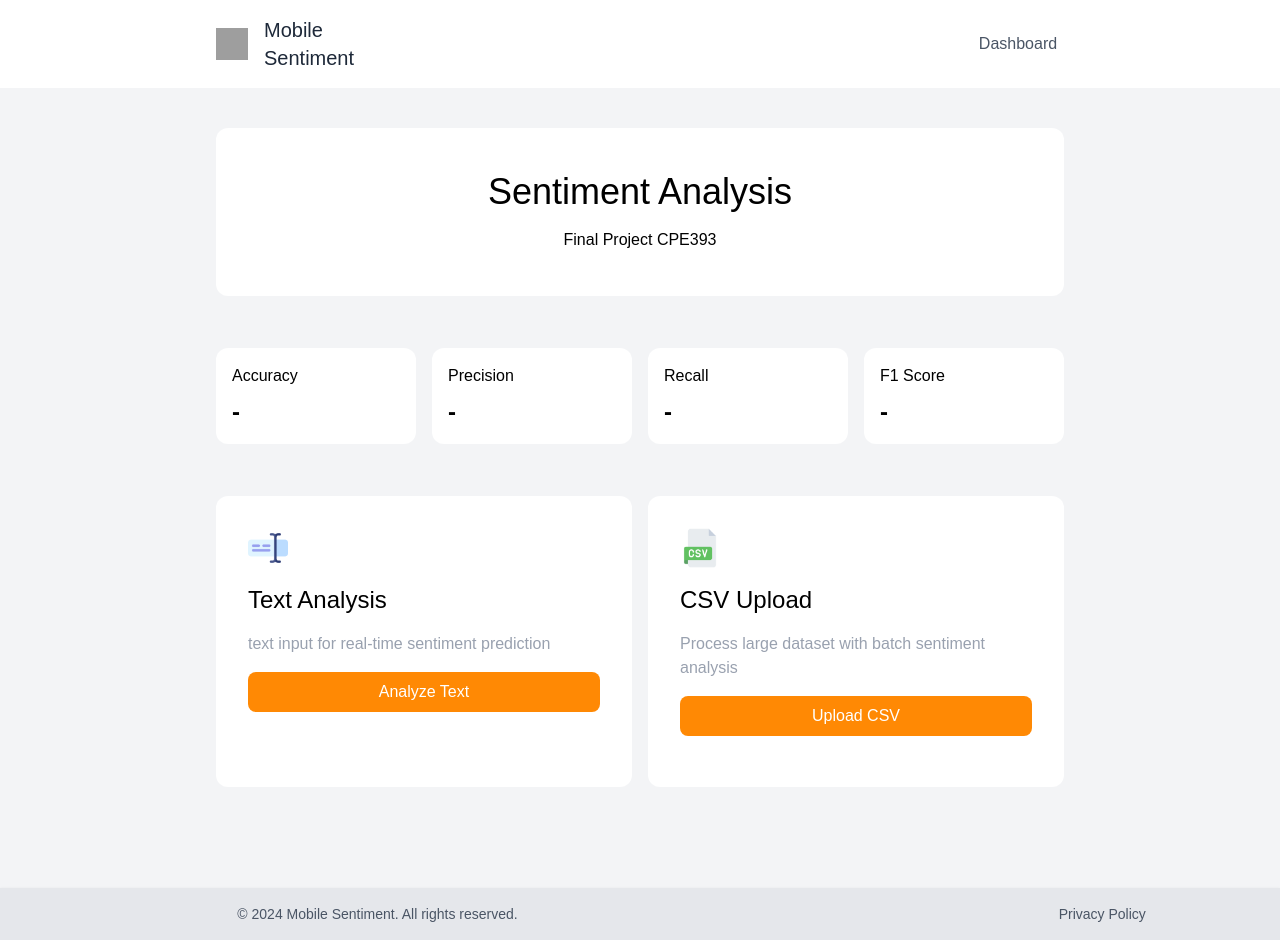
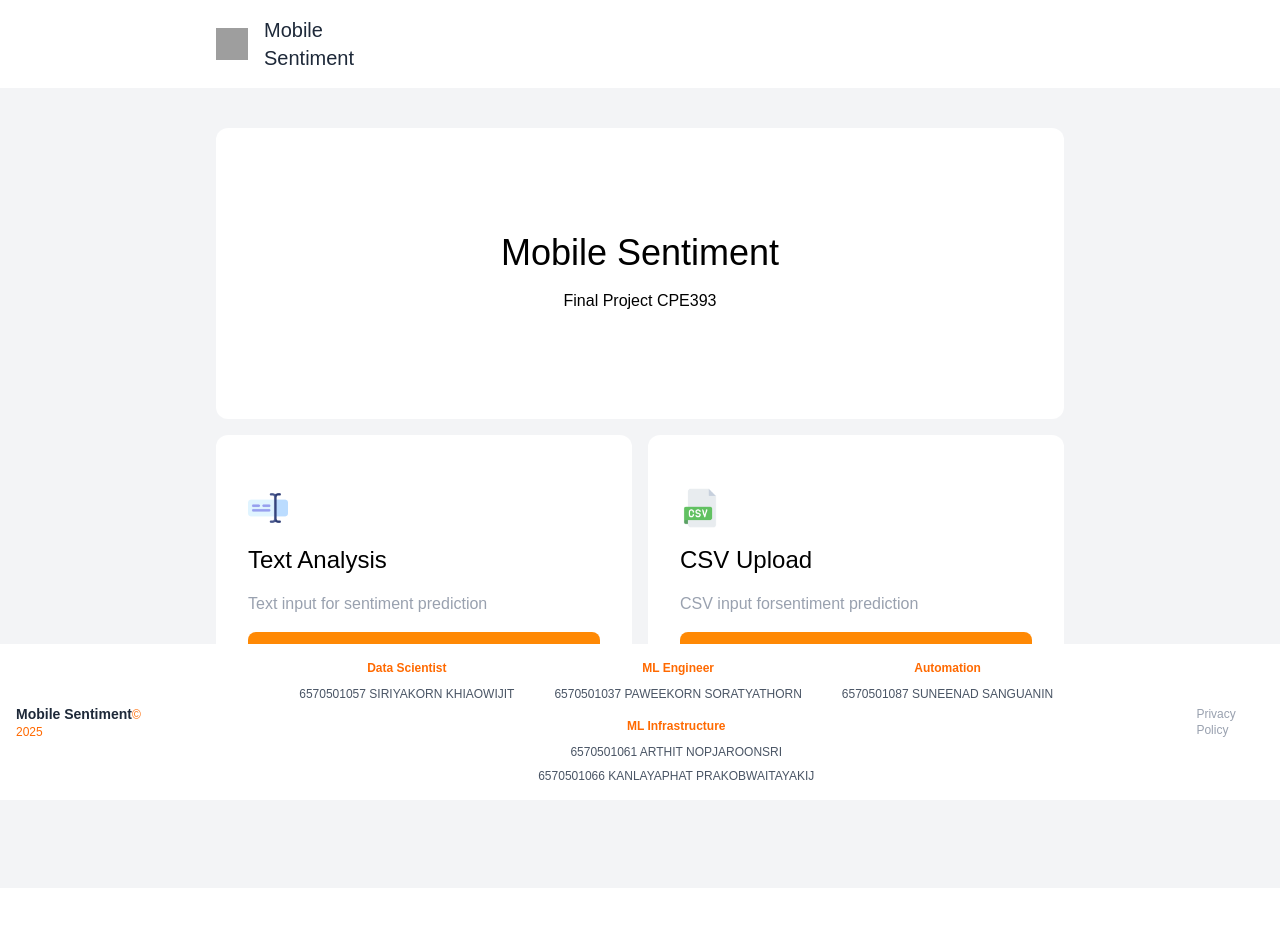
Before and after one commit to 231031/mobile-sentiment-ops, a React (Vite) app in the folder frontend/: page / in a window 1280 px wide. After the commit the page ends 888 px from the top, so only its background shows below. Built offline with nearby package versions, Linux system fonts and the light colour scheme; no server answers; grey boxes are pictures that could not be loaded; a web font is replaced by a local one.

Commit message:
feat: fixed home, count sentiment and display

```diff
--- a/frontend/src/components/CsvUploadCard.tsx
+++ b/frontend/src/components/CsvUploadCard.tsx
@@ -84,6 +84,7 @@ export default function CsvUploadCard() {
                 <div>
                   <p className="text-gray-500">Drag & drop your CSV file here</p>
                   <p className="text-gray-400 text-sm">or click to browse</p>
+                  <p className="text-red-400 text-sm">CSV file should contain a column named "review_text"</p>
                 </div>
               )}
 
--- a/frontend/src/components/Footer.tsx
+++ b/frontend/src/components/Footer.tsx
@@ -1,14 +1,43 @@
-
 
 export default function Footer() {
     return (
-        <footer>
-        <div className="w-full bg-gray-200 shadow-sm py-4 px-8">
-          <div className="grid grid-cols-6 gap-4 ">
-            <p className="text-sm text-gray-600 col-span-4 col-start-2">© 2024 Mobile Sentiment. All rights reserved.</p>
-            <a href="" className="text-sm text-gray-600 col-span-1 col-start-6">Privacy Policy</a>
-          </div>
-        </div>
+        <footer className="fixed bottom-0 w-full bg-white">
+            <div className=" mx-auto px-4 py-3">
+                <div className="flex flex-col md:flex-row justify-center space-x-8 items-center text-xs ">
+
+                    {/* Left: Brand */}
+                    <div className="mb-2 md:mb-0 ">
+                        <span className="font-bold text-gray-800 text-sm">Mobile Sentiment</span>
+                        <span className="text-orange-500 ">© 2025</span>
+                    </div>
+
+                    {/* Center: Team */}
+                    <div className="flex flex-wrap justify-center gap-x-8 gap-y-2 text-gray-600 ">
+                        <div className="text-center group">
+                            <p className="font-bold text-orange-500 mb-0.5  p-1">Data Scientist</p>
+                            <p className="group-hover:text-gray-900 transition-colors p-1">6570501057 SIRIYAKORN KHIAOWIJIT</p>
+                        </div>
+                        <div className="text-center group">
+                            <p className="font-bold text-orange-500 mb-0.5 p-1">ML Engineer</p>
+                            <p className="group-hover:text-gray-900 transition-colors p-1">6570501037 PAWEEKORN SORATYATHORN</p>
+                        </div>
+                        <div className="text-center group">
+                            <p className="font-bold text-orange-500 mb-0.5 p-1">Automation</p>
+                            <p className="group-hover:text-gray-900 transition-colors p-1">6570501087 SUNEENAD SANGUANIN</p>
+                        </div>
+                        <div className="text-center group">
+                            <p className="font-bold text-orange-500 mb-0.5 p-1">ML Infrastructure</p>
+                            <p className="group-hover:text-gray-900 transition-colors p-1">6570501061 ARTHIT NOPJAROONSRI</p>
+                            <p className="group-hover:text-gray-900 transition-colors p-1">6570501066 KANLAYAPHAT PRAKOBWAITAYAKIJ</p>
+                        </div>
+                    </div>
+
+                    {/* Right: Policy */}
+                    <div className="mt-2 md:mt-0">
+                        <a href="#" className="text-gray-400 hover:text-orange-500 transition-colors font-medium">Privacy Policy</a>
+                    </div>
+                </div>
+            </div>
         </footer>
     )
 }
--- a/frontend/src/components/Navbar.tsx
+++ b/frontend/src/components/Navbar.tsx
@@ -12,9 +12,9 @@ export default function Navbar() {
           <img src={logo} className="size-8"/>
           <p onClick={() => navigate("/")} className="text-xl text-gray-800 cursor-pointer ">Mobile Sentiment</p>
         </div>
-        <div className="col-start-10  flex justify-center items-center space-x-4 text-gray-600 cursor-pointer " onClick={() => navigate("/dashboard")}>
+        {/* <div className="col-start-10  flex justify-center items-center space-x-4 text-gray-600 cursor-pointer " onClick={() => navigate("/dashboard")}>
           <p> Dashboard</p>
-        </div>
+        </div> */}
 
       </div>
 
--- a/frontend/src/pages/AnalysisResultPage.tsx
+++ b/frontend/src/pages/AnalysisResultPage.tsx
@@ -40,6 +40,21 @@ export default function AnalysisResultPage() {
         return data.slice(firstPageIndex, lastPageIndex);
     }, [data, currentPage, rowsPerPage]);
 
+    const sentimentCounts = useMemo(() => {
+        const counts = { positive: 0, negative: 0, neutral: 0 };
+        const sentimentHeader = headers.find(h => h.toLowerCase().includes('sentiment'));
+
+        if (sentimentHeader) {
+            data.forEach((row) => {
+                const val = row[sentimentHeader]?.toLowerCase().trim();
+                if (val === 'positive') counts.positive++;
+                else if (val === 'negative') counts.negative++;
+                else if (val === 'neutral') counts.neutral++;
+            });
+        }
+        return counts;
+    }, [data, headers]);
+
     const goToNextPage = () => {
         if (currentPage < totalPages) {
             setCurrentPage((prev) => prev + 1);
@@ -74,6 +89,21 @@ export default function AnalysisResultPage() {
                     </div>
                 </div>
 
+                <div className="grid grid-cols-3 gap-4 mb-6">
+                    <div className="bg-green-50 p-4 rounded-lg border border-green-200">
+                        <h3 className="text-lg font-semibold text-green-700">Positive</h3>
+                        <p className="text-3xl font-bold text-green-800">{sentimentCounts.positive}</p>
+                    </div>
+                    <div className="bg-red-50 p-4 rounded-lg border border-red-200">
+                        <h3 className="text-lg font-semibold text-red-700">Negative</h3>
+                        <p className="text-3xl font-bold text-red-800">{sentimentCounts.negative}</p>
+                    </div>
+                    <div className="bg-gray-50 p-4 rounded-lg border border-gray-200">
+                        <h3 className="text-lg font-semibold text-gray-700">Neutral</h3>
+                        <p className="text-3xl font-bold text-gray-800">{sentimentCounts.neutral}</p>
+                    </div>
+                </div>
+
                 <div className="overflow-x-auto">
                     <table className="min-w-full divide-y divide-gray-200">
                         <thead className="bg-gray-100">
@@ -92,15 +122,31 @@ export default function AnalysisResultPage() {
                         <tbody className="bg-white divide-y divide-gray-200">
                             {currentTableData.map((row: any, rowIndex: number) => (
                                 <tr key={rowIndex} className="hover:bg-gray-50">
-                                    {headers.map((header, cellIndex) => (
-                                        <td
-                                            key={cellIndex}
-                                            className="px-6 py-4 whitespace-nowrap text-sm text-gray-500 "
-                                        >
-                                            {row[header]}
-                                        </td>
+                                    {headers.map((header, cellIndex) => {
+                                        const isSentiment = header.toLowerCase().includes('sentiment');
+                                        const value = row[header];
+                                        let cellClass = "px-6 py-4 whitespace-nowrap text-sm text-gray-500 ";
 
-                                    ))}
+                                        if (isSentiment) {
+                                            const lowerVal = value?.toLowerCase().trim();
+                                            if (lowerVal === 'positive') {
+                                                cellClass += " bg-green-100 text-green-800 font-medium";
+                                            } else if (lowerVal === 'negative') {
+                                                cellClass += " bg-red-100 text-red-800 font-medium";
+                                            } else if (lowerVal === 'neutral') {
+                                                cellClass += " bg-gray-100 text-gray-800 font-medium";
+                                            }
+                                        }
+
+                                        return (
+                                            <td
+                                                key={cellIndex}
+                                                className={cellClass}
+                                            >
+                                                {value}
+                                            </td>
+                                        );
+                                    })}
                                 </tr>
                             ))}
                         </tbody>
--- a/frontend/src/pages/HomePage.tsx
+++ b/frontend/src/pages/HomePage.tsx
@@ -2,36 +2,32 @@
 import csvIcon from "../assets/csv-file-icon.png";
 import textIcon from "../assets/text-box.png";
 import Button from "../components/ui/Button";
-import MetricCards from "../components/MetricCard";
-
 
 export default function Home() {
   return (
     <div className="h-screen bg-gray-100 grid grid-cols-12 grid-rows-12 gap-4 py-10 ">
 
-      <div className="bg-white rounded-xl p-4 col-start-3 col-end-11 row-span-3">
+      <div className="bg-white rounded-xl p-4 col-start-3 col-end-11 row-span-5">
         <div className="flex flex-col w-full h-full justify-center items-center space-y-4">
-          <p className="text-4xl">Sentiment Analysis</p>
+          <p className="text-4xl">Mobile Sentiment</p>
           <p>Final Project CPE393 </p>
         </div>
       </div>
 
-      <MetricCards></MetricCards>
-
-      <div className="bg-white rounded-xl p-8 col-start-3 col-span-4 row-span-5">
-        <div className="flex flex-col w-full h-44 justify-start items-start space-y-4 ">
+      <div className="bg-white rounded-xl p-8 col-start-3 col-span-4 row-span-5" >
+        <div className="flex flex-col w-full h-full justify-center items-start space-y-4  ">
           <img src={textIcon} className="size-10 " />
           <p className="text-2xl">Text Analysis</p>
-          <p className="text-gray-400"> text input for real-time sentiment prediction</p>
+          <p className="text-gray-400"> Text input for sentiment prediction</p>
           <Button label=" Analyze Text " to="/text-analysis" className="w-full"/>
         </div>
       </div>
 
       <div className="bg-white rounded-xl p-8 col-start-7 col-span-4 row-span-5">
-        <div className="flex flex-col w-full h-44 justify-start items-start space-y-4 ">
+        <div className="flex flex-col w-full h-full justify-center items-start space-y-4 ">
           <img src={csvIcon} className="size-10" />
           <p className="text-2xl">CSV Upload </p>
-          <p className="text-gray-400"> Process large dataset with batch sentiment analysis</p>
+          <p className="text-gray-400"> CSV input forsentiment prediction</p>
           <Button label=" Upload CSV " to="/csv-upload" className="w-full"/>
         </div>
       </div>
```
Also changed, not shown: frontend/src/components/ui/DownloadButtonTemp.tsx (added, +56 -0 lines), 1 other file (tests, documents, lock files or other folders).
